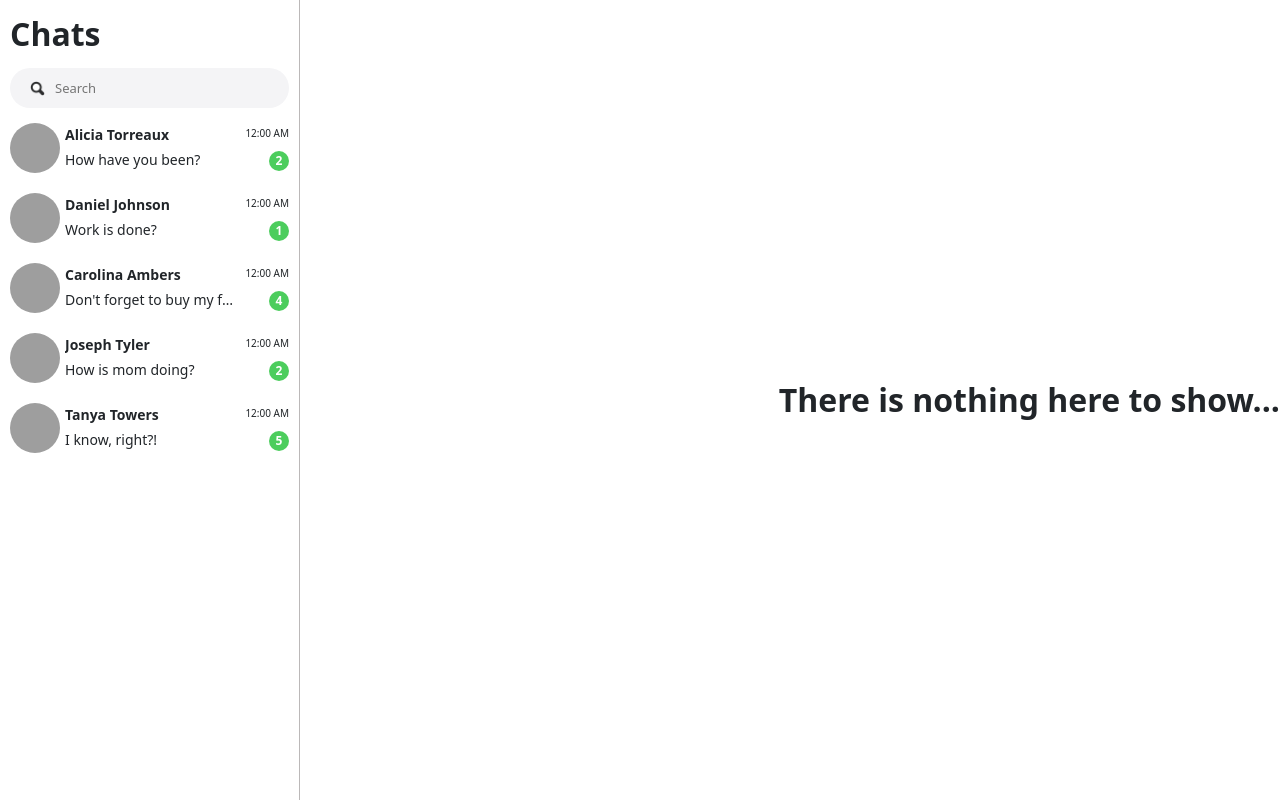
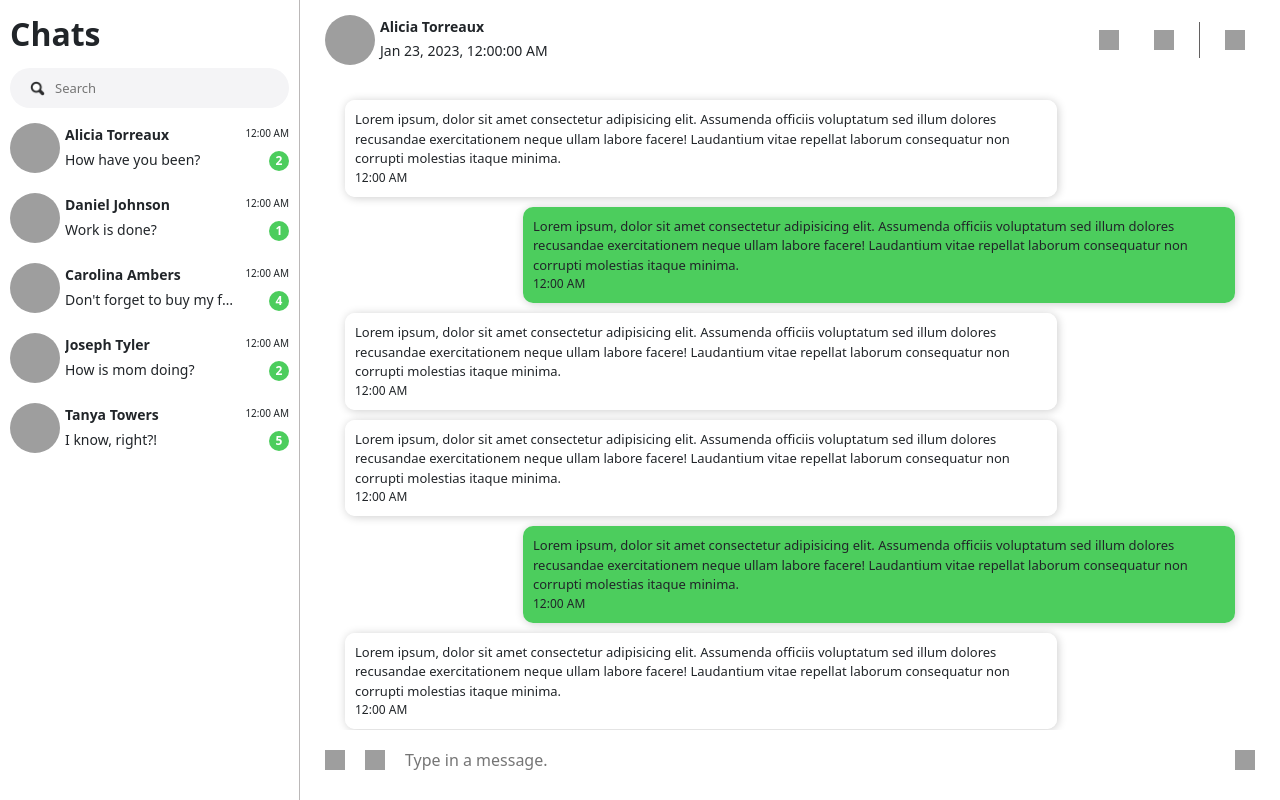
Before and after one commit to josesaulguerrero/atomic-design, an Angular app: page / in a window 1280 px wide. Built offline with nearby package versions, Linux system fonts and the light colour scheme; grey boxes are pictures that could not be loaded.

Commit message:
Feature: add hardcoded messages to show on screen.

```diff
--- a/src/app/components/molecules/message/message.component.scss
+++ b/src/app/components/molecules/message/message.component.scss
@@ -1,9 +1,15 @@
+:host {
+	max-width: 80%;
+	border-radius: 10px;
+}
+
 .message {
 	--incoming-message-bg: #4ccd5d;
 	--outgoing-message-bg: var(--app-light-bg);
 
 	width: fit-content;
-	max-width: 80%;
+	padding: 10px;
+	border-radius: inherit;
 }
 
 .message.incoming {
@@ -15,7 +21,7 @@
 }
 
 .message-content {
-	font-size: 15px;
+	font-size: 13px;
 }
 
 .message-timestamp {
--- a/src/app/components/organisms/chat/chat.component.html
+++ b/src/app/components/organisms/chat/chat.component.html
@@ -1,13 +1,19 @@
 <section class="chat">
-	<app-chat-header [chatDetails]="chat.details"></app-chat-header>
+	<app-chat-header
+		class="chat-header"
+		[chatDetails]="chat.details"
+	></app-chat-header>
 	<section class="messages">
 		<app-message
+			class="message"
 			*ngFor="let message of chat.messages"
 			[message]="message"
-			[incoming]="message.receiverId === localUserId"
+			[incoming]="message.receiverId == localUserId"
+			[ngClass]="[message.receiverId == localUserId ? 'incoming' : 'outgoing']"
 		></app-message>
 	</section>
 	<app-message-compose-box
+		class="chat-composer"
 		[recipientId]="chat.details.userId"
 		(messageSubmit)="onMessageSubmit($event)"
 	></app-message-compose-box>
--- a/src/app/components/organisms/chat/chat.component.scss
+++ b/src/app/components/organisms/chat/chat.component.scss
@@ -0,0 +1,39 @@
+:host {
+	width: 100%;
+	height: 100%;
+}
+
+.chat {
+	height: 100%;
+	width: 100%;
+	display: flex;
+	flex-direction: column;
+	align-items: center;
+	justify-content: space-between;
+}
+
+.chat-header,
+.chat-composer {
+	width: 100%;
+}
+
+.messages {
+	flex: 1;
+	display: flex;
+	flex-direction: column;
+	gap: 10px;
+	padding: 30px 20px;
+	overflow: hidden auto;
+}
+
+.message {
+	box-shadow: 1px 1px 10px rgba($color: #000000, $alpha: 0.2);
+}
+
+.message.incoming {
+	align-self: flex-end;
+}
+
+.message.outgoing {
+	align-self: flex-start;
+}
--- a/src/app/components/pages/main/main.component.html
+++ b/src/app/components/pages/main/main.component.html
@@ -1,6 +1,6 @@
 <nav class="sidebar">
-	<app-inbox></app-inbox>
+	<app-inbox class="inbox"></app-inbox>
 </nav>
 <main class="main">
-	<app-title text="There is nothing here to show..." size="medium"></app-title>
+	<app-chat class="chat" [chat]="chat" [localUserId]="localUserId"></app-chat>
 </main>
--- a/src/app/components/pages/main/main.component.scss
+++ b/src/app/components/pages/main/main.component.scss
@@ -9,3 +9,17 @@
 	width: fit-content;
 	height: 100%;
 }
+
+.main {
+	flex: 1;
+	height: 100%;
+	display: flex;
+	flex-direction: column;
+	align-items: center;
+	justify-content: space-between;
+	padding: 10px 25px;
+}
+
+.chat {
+	width: 100%;
+}
--- a/src/app/components/pages/main/main.component.ts
+++ b/src/app/components/pages/main/main.component.ts
@@ -1,4 +1,6 @@
 import { Chat } from 'src/app/modules/core/models/chat.model';
+import { Message } from 'src/app/modules/core/models/message.model';
+import { v4 as uuid } from 'uuid';
 
 import { Component, OnInit } from '@angular/core';
 
@@ -8,15 +10,34 @@ import { Component, OnInit } from '@angular/core';
 	styleUrls: ['./main.component.scss'],
 })
 export class MainComponent implements OnInit {
+	public localUserId = uuid();
+	public recipientId = uuid();
+
 	public chat: Chat = {
 		details: {
+			userId: this.recipientId,
 			avatar: 'https://pbs.twimg.com/media/D8dDZukXUAAXLdY.jpg',
 			lastTimeOnline: new Date(),
 			name: 'Alicia Torreaux',
 		},
+		messages: this.buildMessageList(10),
 	};
 
 	constructor() {}
 
 	ngOnInit(): void {}
+
+	private buildMessageList(length: number): Message[] {
+		return Array.from(
+			{ length },
+			(): Message => ({
+				content:
+					'Lorem ipsum, dolor sit amet consectetur adipisicing elit. Assumenda officiis voluptatum sed illum dolores recusandae exercitationem neque ullam labore facere! Laudantium vitae repellat laborum consequatur non corrupti molestias itaque minima.',
+				receiverId: [this.localUserId, this.recipientId][
+					Math.floor(Math.random() * 2)
+				],
+				timestamp: new Date(),
+			}),
+		);
+	}
 }
```
Also changed, not shown: package.json (+7 -5 lines), 1 other file (tests, documents, lock files or other folders).
